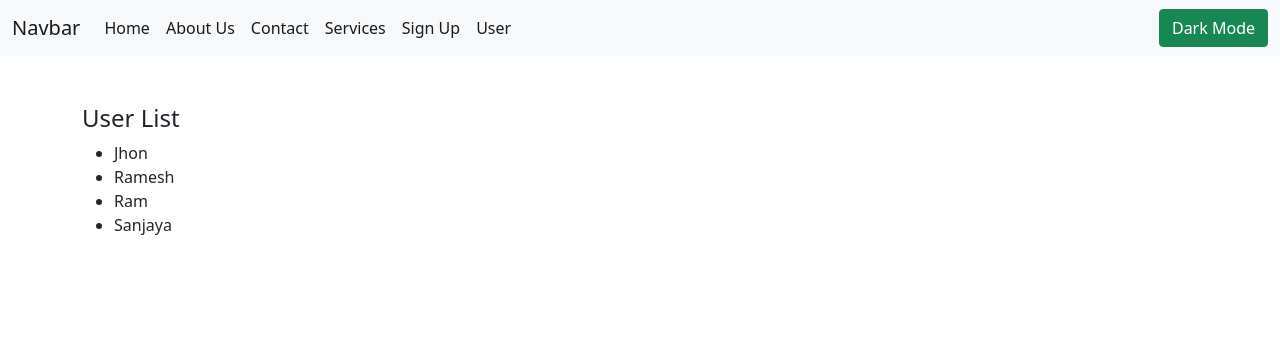
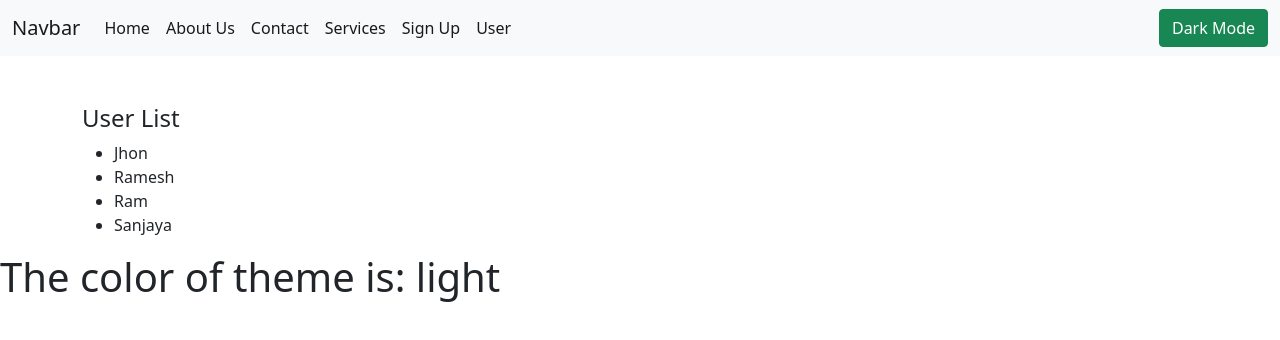
Before and after one commit to BalramRajbanshi69/React-mindrisers-practice, a React (Vite) app: page /user in a window 1280 px wide. Shown: the top 340 px of the page. Built offline with nearby package versions, Linux system fonts and the light colour scheme.

Commit message:
New context Api complete

```diff
--- a/src/App.jsx
+++ b/src/App.jsx
@@ -10,10 +10,13 @@ import Login from './components/Login'
 import User from './components/User'
 import UserList from './components/UserList'
 import ProductState from './context/ProductState'
+import ThemeProvider from './ContextAPI/ThemeProvider'
+import Context from './ContextAPI/context'
+
 
 const App = () => {
   return (
-
+    <>
       <ProductState>
         <Router>
           <Navbar />
@@ -29,6 +32,10 @@ const App = () => {
           </Routes>
         </Router>
       </ProductState>
+      <ThemeProvider>
+        <Context />
+      </ThemeProvider>
+    </>
   );
 }
 
--- /dev/null
+++ b/src/ContextAPI/Context.jsx
@@ -0,0 +1,13 @@
+import React, { useContext } from 'react'
+import  ThemeContext  from '../ContextAPI/index'
+
+const Context = () => {
+  const {theme} = useContext(ThemeContext);
+  return (
+    <div>
+      <h1>The color of theme is: {theme}</h1>
+    </div>
+  )
+}
+
+export default Context
--- /dev/null
+++ b/src/ContextAPI/ThemeProvider.jsx
@@ -0,0 +1,16 @@
+import ThemeContext from "../ContextAPI/index";
+import PropTypes from "prop-types";
+
+const ThemeProvider = ({ children }) => {
+  const theme = "light";
+  return (
+    <ThemeContext.Provider value={{ theme }}>
+      {children}
+      </ThemeContext.Provider>
+  );
+};
+
+ThemeProvider.propTypes = {
+  children: PropTypes.node.isRequired,
+};
+export default ThemeProvider;
--- /dev/null
+++ b/src/ContextAPI/index.jsx
@@ -0,0 +1,4 @@
+import { createContext } from "react";
+
+ const ThemeContext = createContext();
+ export default ThemeContext
--- a/src/context/ProductState.jsx
+++ b/src/context/ProductState.jsx
@@ -47,9 +47,11 @@ const ProductState = (props) => {
   // },[products])
 
   return (
-    <productContext.Provider value={{ products,setProducts}}>
-      {props.children}
-    </productContext.Provider>
+    <>
+      <productContext.Provider value={{ products, setProducts }}>
+        {props.children}
+      </productContext.Provider>
+    </>
   );
 };
 
```
